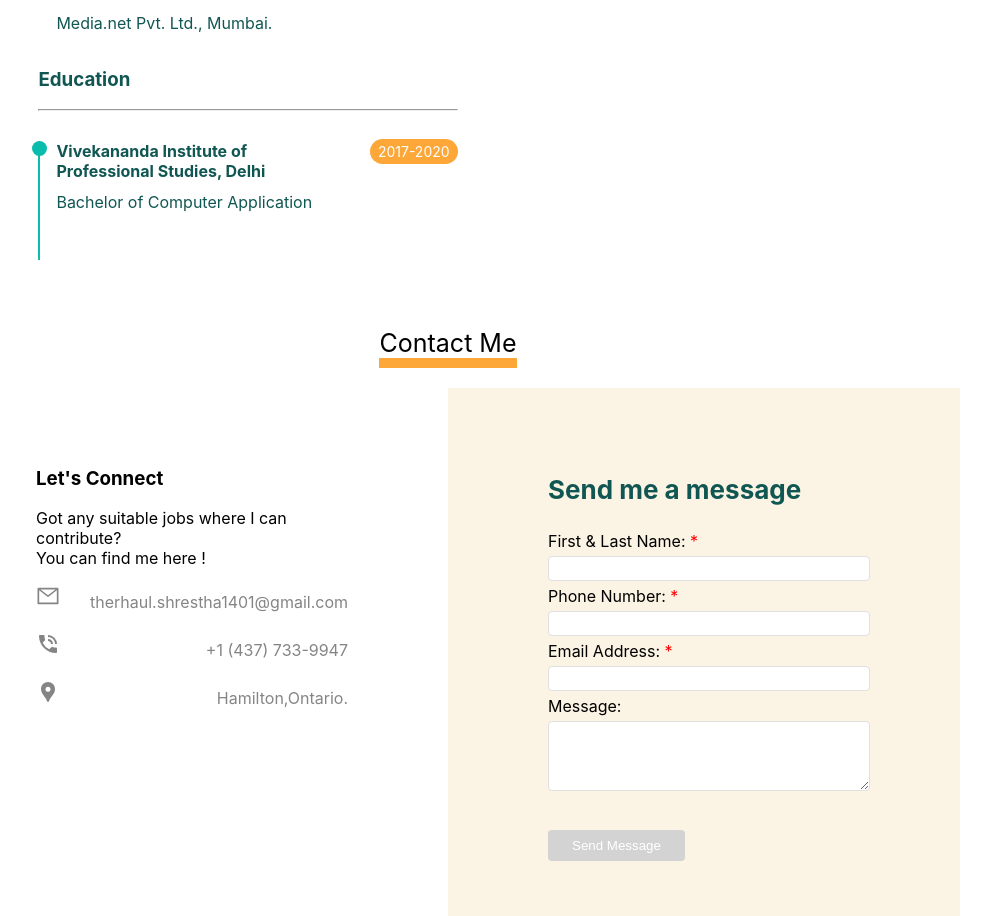
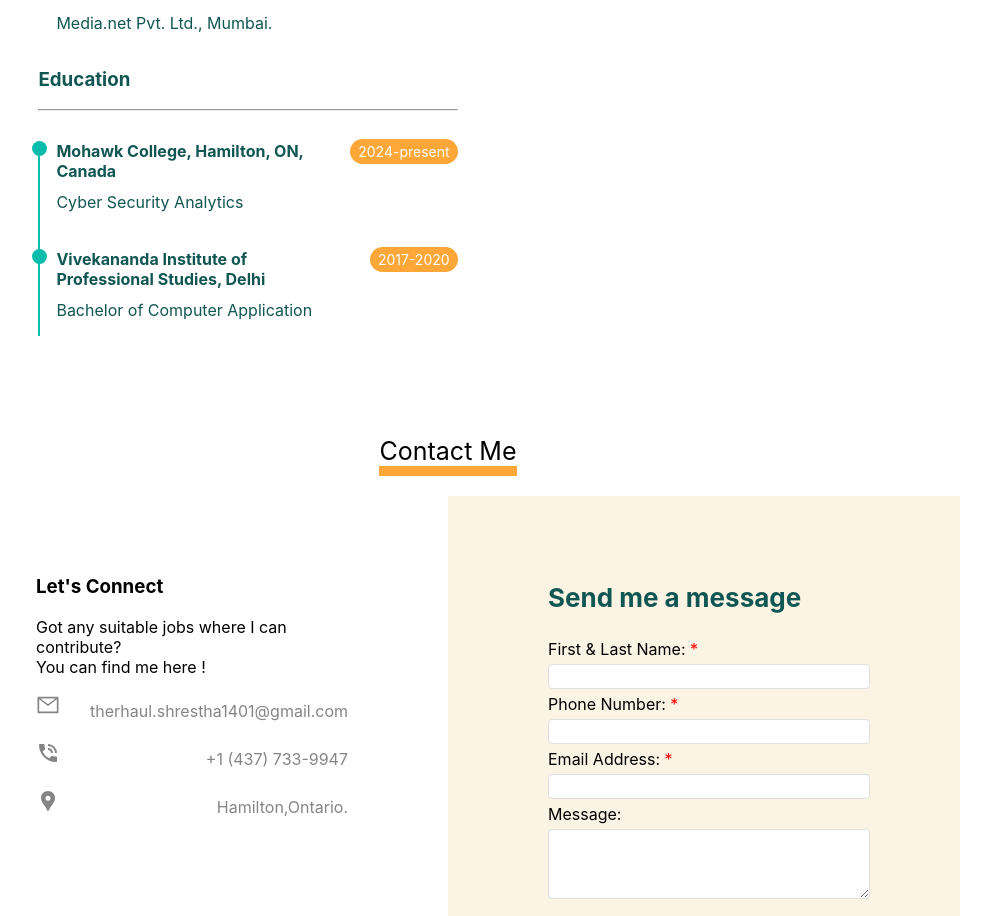
Before and after one commit to MernRash/resume-portfolio, a React (Create React App) app: page / in a window 1280 px wide. Shown: the part 3203-4119 px from the top of the page, without its empty margins (192-1183 px from the left). Built offline with nearby package versions, Linux system fonts and the light colour scheme.

Commit message:
Added College Name

```diff
--- a/src/components/resume/resume.js
+++ b/src/components/resume/resume.js
@@ -55,6 +55,15 @@ class Resume extends Component {
                 <h3>Education</h3>
                 <hr />
                 <div className="education-text">
+                <div className="flex">
+                    <div>
+                      <h4>
+                        Mohawk College, Hamilton, ON, Canada
+                      </h4>
+                      <p>Cyber Security Analytics</p>
+                    </div>
+                    <span className="education-year">2024-present</span>
+                  </div>
                   <div className="flex">
                     <div>
                       <h4>
```
